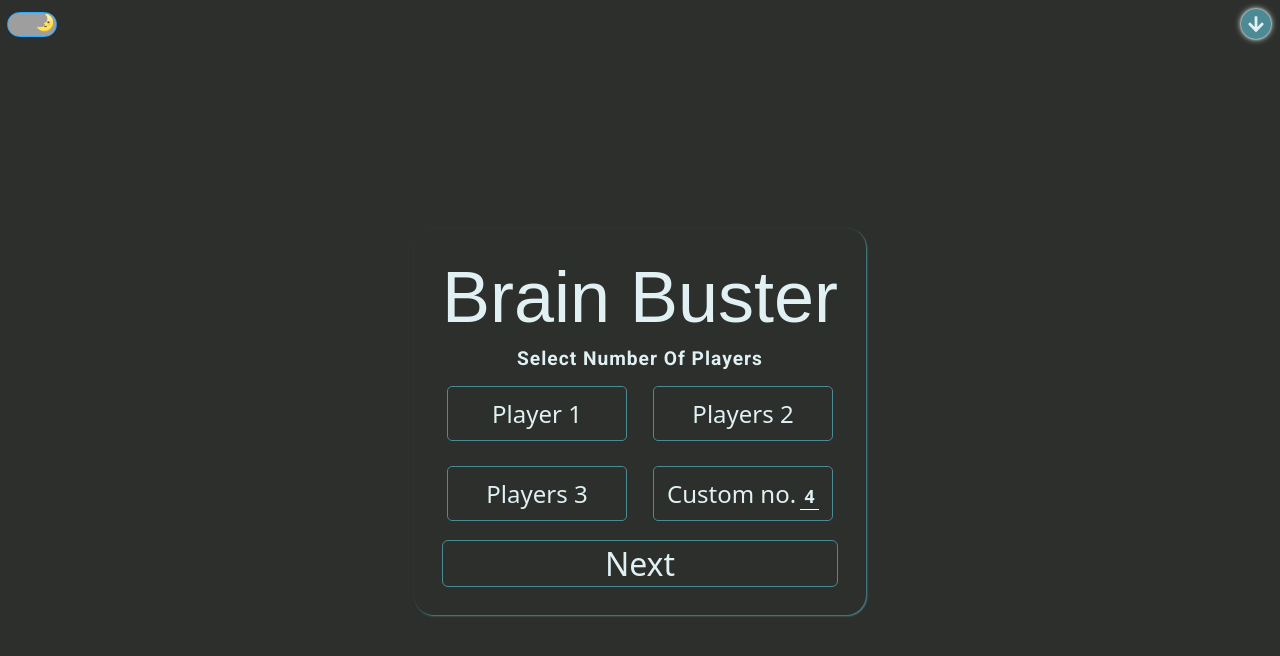
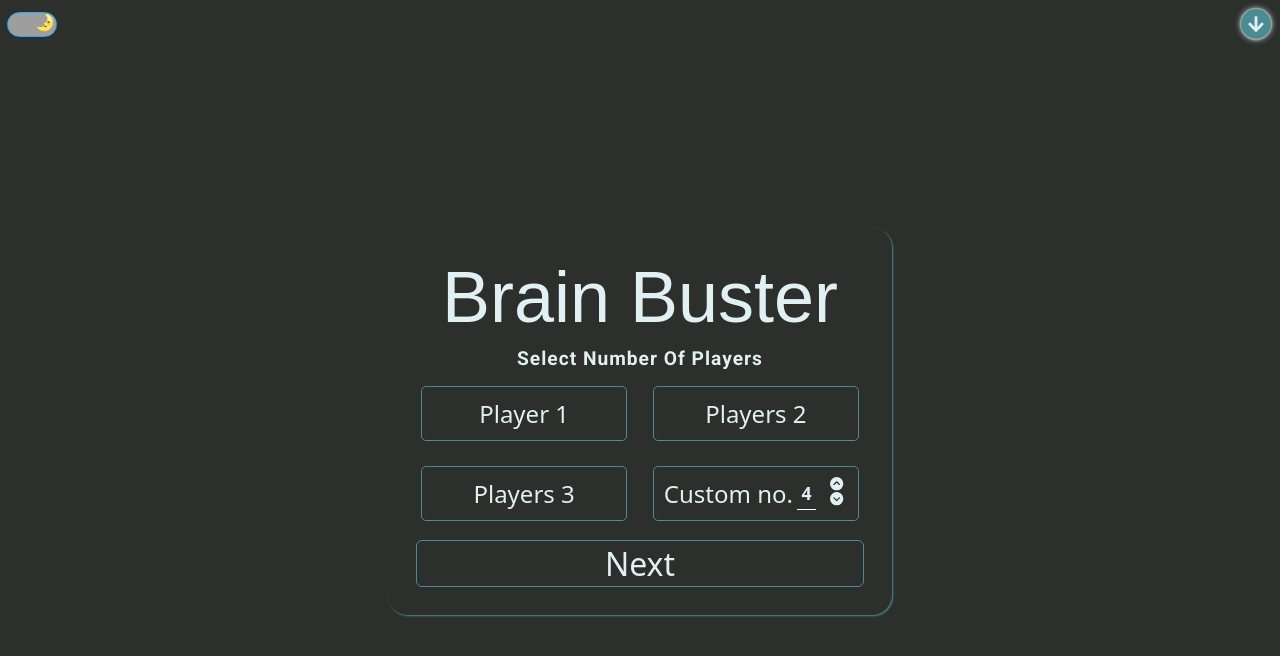
Before and after one commit to rohit-sde/brain-busters, a React (Vite) app in the folder frontend/: page / in a window 1280 px wide. Shown: the top 656 px of the page. Built offline with nearby package versions, Linux system fonts and the light colour scheme; grey boxes are pictures that could not be loaded; a web font is replaced by a local one.

Commit message:
incre and decre btns added

```diff
--- a/frontend/src/Pages/Home/components/buttons/NumOfPlayers.css
+++ b/frontend/src/Pages/Home/components/buttons/NumOfPlayers.css
@@ -1,4 +1,5 @@
 .noOfPlayers {
+  display: flex;
   font-family: "Atma", system-ui;
   font-weight: 500;
   border: 1px solid var(--primary-30);
@@ -7,7 +8,7 @@
   cursor: pointer;
   font-size: 1.5rem;
   padding: 10px;
-  text-align: center;
+  justify-content: center;
   transition: all 0.2s linear;
   /* background-color: transparent; */
 }
@@ -45,6 +46,22 @@
   outline: 1px;
 }
 
+.increDecre {
+  display: flex;
+  flex-direction: column;
+  margin-left: 10px;
+}
+
+.increDecre > button {
+  height: 15px;
+  width: 22px;
+  background-color: transparent;
+  border: none;
+  color: var(--text-color);
+  text-align: center;
+  padding: 0px;
+}
+
 @media screen and (max-width: 550px) {
   .noOfPlayers {
     margin: 0.4rem;
--- a/frontend/src/Pages/Home/components/buttons/NumOfPlayers.tsx
+++ b/frontend/src/Pages/Home/components/buttons/NumOfPlayers.tsx
@@ -1,5 +1,6 @@
 import { useEffect, useState } from "react";
 import "./NumOfPlayers.css";
+import { FaCircleChevronDown, FaCircleChevronUp } from "react-icons/fa6";
 
 interface arguments {
   value: number;
@@ -42,6 +43,20 @@ const NumOfPlayers = ({
           value={inputvalue}
           onChange={handleInput}
         />
+        <span className="increDecre">
+          <button
+            onClick={() => setInputvalue((prev) => prev + 1)}
+            disabled={inputvalue >= 8}
+          >
+            <FaCircleChevronUp />
+          </button>
+          <button
+            onClick={() => setInputvalue((prev) => prev - 1)}
+            disabled={inputvalue <= 4}
+          >
+            <FaCircleChevronDown />
+          </button>
+        </span>
       </div>
     );
   }
```
